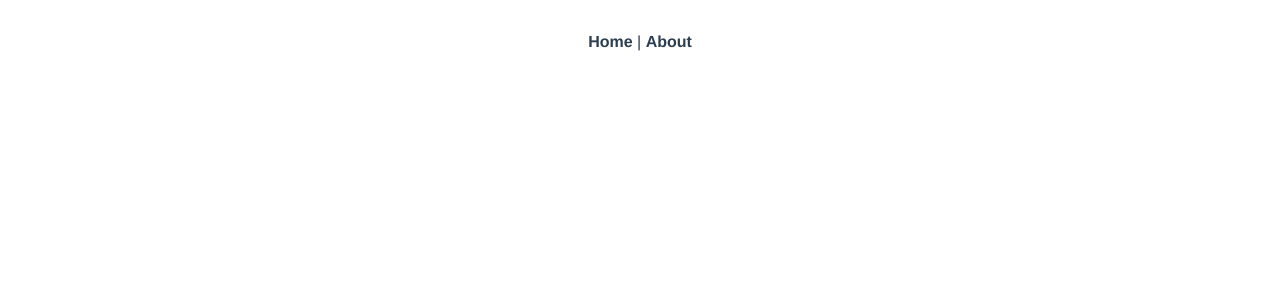
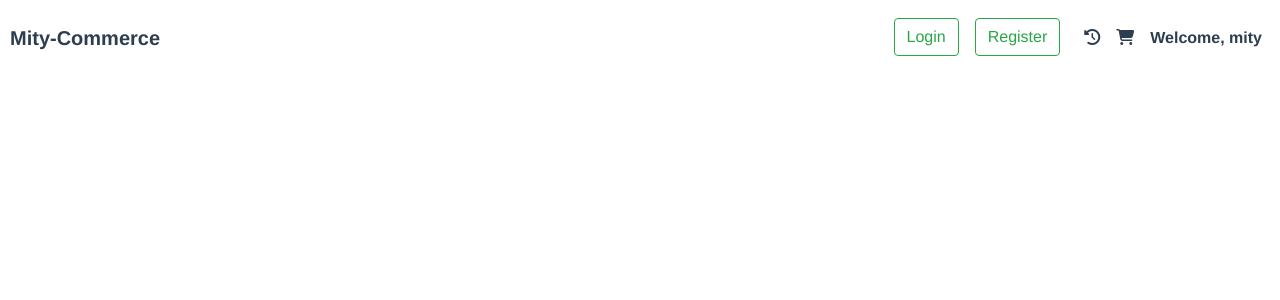
Before and after one commit to rmt-07-glasgow-fox/e-commerce-customer, a Vue app: page /history in a window 1280 px wide. Shown: the top 300 px of the page. Built offline with nearby package versions, Linux system fonts and the light colour scheme.

Commit message:
add: init navbar component

```diff
--- a/src/App.vue
+++ b/src/App.vue
@@ -1,32 +1,25 @@
 <template>
   <div id="app">
-    <div id="nav">
-      <router-link to="/">Home</router-link> |
-      <router-link to="/about">About</router-link>
-    </div>
+    <navbar />
     <router-view/>
   </div>
 </template>
+
+<script>
+import Navbar from '@/components/Navbar.vue'
+export default {
+  components: {
+    Navbar
+  }
+}
+</script>
 
 <style>
 #app {
   font-family: Avenir, Helvetica, Arial, sans-serif;
   -webkit-font-smoothing: antialiased;
   -moz-osx-font-smoothing: grayscale;
-  text-align: center;
   color: #2c3e50;
 }
 
-#nav {
-  padding: 30px;
-}
-
-#nav a {
-  font-weight: bold;
-  color: #2c3e50;
-}
-
-#nav a.router-link-exact-active {
-  color: #42b983;
-}
 </style>
--- a/src/components/HelloWorld.vue
+++ /dev/null
@@ -1,59 +0,0 @@
-<template>
-  <div class="hello">
-    <h1>{{ msg }}</h1>
-    <p>
-      For a guide and recipes on how to configure / customize this project,<br>
-      check out the
-      <a href="https://cli.vuejs.org" target="_blank" rel="noopener">vue-cli documentation</a>.
-    </p>
-    <h3>Installed CLI Plugins</h3>
-    <ul>
-      <li><a href="https://github.com/vuejs/vue-cli/tree/dev/packages/%40vue/cli-plugin-babel" target="_blank" rel="noopener">babel</a></li>
-      <li><a href="https://github.com/vuejs/vue-cli/tree/dev/packages/%40vue/cli-plugin-router" target="_blank" rel="noopener">router</a></li>
-      <li><a href="https://github.com/vuejs/vue-cli/tree/dev/packages/%40vue/cli-plugin-eslint" target="_blank" rel="noopener">eslint</a></li>
-    </ul>
-    <h3>Essential Links</h3>
-    <ul>
-      <li><a href="https://vuejs.org" target="_blank" rel="noopener">Core Docs</a></li>
-      <li><a href="https://forum.vuejs.org" target="_blank" rel="noopener">Forum</a></li>
-      <li><a href="https://chat.vuejs.org" target="_blank" rel="noopener">Community Chat</a></li>
-      <li><a href="https://twitter.com/vuejs" target="_blank" rel="noopener">Twitter</a></li>
-      <li><a href="https://news.vuejs.org" target="_blank" rel="noopener">News</a></li>
-    </ul>
-    <h3>Ecosystem</h3>
-    <ul>
-      <li><a href="https://router.vuejs.org" target="_blank" rel="noopener">vue-router</a></li>
-      <li><a href="https://vuex.vuejs.org" target="_blank" rel="noopener">vuex</a></li>
-      <li><a href="https://github.com/vuejs/vue-devtools#vue-devtools" target="_blank" rel="noopener">vue-devtools</a></li>
-      <li><a href="https://vue-loader.vuejs.org" target="_blank" rel="noopener">vue-loader</a></li>
-      <li><a href="https://github.com/vuejs/awesome-vue" target="_blank" rel="noopener">awesome-vue</a></li>
-    </ul>
-  </div>
-</template>
-
-<script>
-export default {
-  name: 'HelloWorld',
-  props: {
-    msg: String
-  }
-}
-</script>
-
-<!-- Add "scoped" attribute to limit CSS to this component only -->
-<style scoped>
-h3 {
-  margin: 40px 0 0;
-}
-ul {
-  list-style-type: none;
-  padding: 0;
-}
-li {
-  display: inline-block;
-  margin: 0 10px;
-}
-a {
-  color: #42b983;
-}
-</style>
--- /dev/null
+++ b/src/components/Navbar.vue
@@ -0,0 +1,59 @@
+<template>
+  <nav id="nav" class="navbar navbar-expand-lg navbar-light bg-white sticky-top">
+    <a class="navbar-brand" href="#">Mity-Commerce</a>
+    <button class="navbar-toggler" type="button" data-toggle="collapse" data-target="#navbarText" aria-controls="navbarText" aria-expanded="false" aria-label="Toggle navigation">
+      <span class="navbar-toggler-icon"></span>
+    </button>
+    <div class="collapse navbar-collapse" id="navbarText">
+      <ul class="navbar-nav mr-auto">
+        <li class="nav-item active">
+          <!-- force nav items to the right side -->
+        </li>
+      </ul>
+      <span class="navbar-text">
+        <ul class="navbar-nav mr-auto">
+          <div class="d-flex">
+            <li class="nav-item mr-3">
+              <button class="btn btn-outline-success" type="button">Login</button>
+            </li>
+            <li class="nav-item mr-3">
+              <button class="btn btn-outline-success" type="button">Register</button>
+            </li>
+          </div>
+          <li class="nav-item">
+            <router-link class="nav-link" to="/about"><i class="fas fa-history"></i></router-link>
+          </li>
+          <li class="nav-item">
+            <router-link class="nav-link" to="/about"><i class="fas fa-shopping-cart"></i></router-link>
+          </li>
+          <li class="nav-item">
+            <a class="nav-link disabled" href="#">Welcome, mity</a>
+          </li>
+        </ul>
+      </span>
+    </div>
+  </nav>
+</template>
+
+<script>
+export default {
+  name: 'Navbar'
+}
+</script>
+
+<style scoped>
+
+#nav {
+  padding: 10px;
+}
+
+#nav a {
+  font-weight: bold;
+  color: #2c3e50;
+}
+
+#nav a.router-link-exact-active {
+  color: #42b983;
+}
+
+</style>
```
